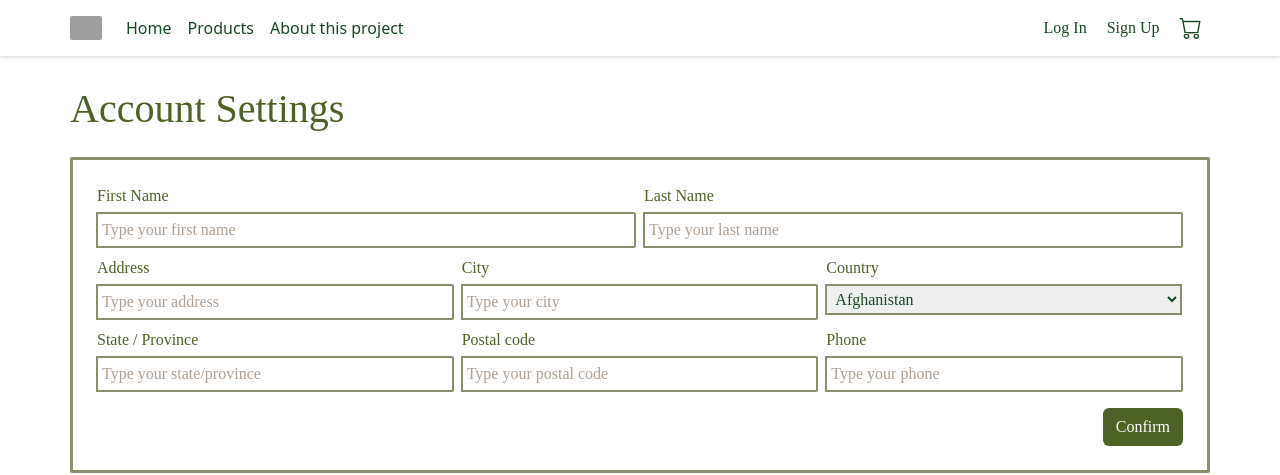
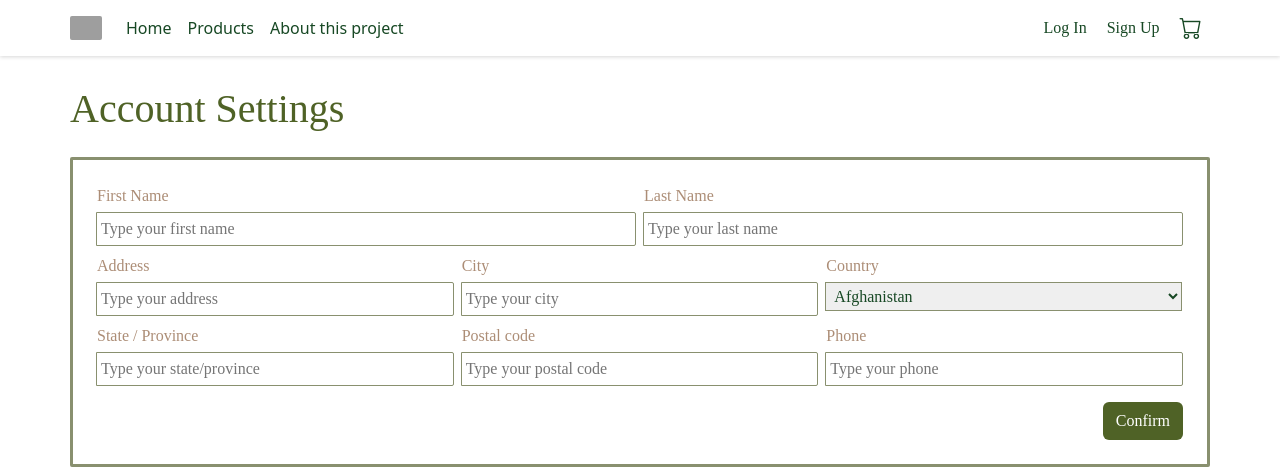
Before and after one commit to lauramica/plantasia_frontpages, a React (Vite) app: page /edit-user in a window 1280 px wide. Shown: the top 475 px of the page. Built offline with nearby package versions, Linux system fonts and the light colour scheme; no server answers; grey boxes are pictures that could not be loaded; a web font is replaced by a local one.

Commit message:
User views

```diff
--- a/src/css/EditUser.css
+++ b/src/css/EditUser.css
@@ -11,23 +11,20 @@
   font-size: 2.5rem;
 }
 .label-form {
-  color: var(--mediumgreen);
-}
-::placeholder {
-  color: var(--almond);
+  color: var(--capuccino);
 }
 
 .input-form {
   /* border: none; */
   color: var(--darkgreen);
-  border: solid, 2px;
+  border: solid, 1px;
   border-color: var(--lightgreen);
   border-radius: 2px;
 }
 
 .select-form {
   /* border: none; */
-  border: solid, 2px;
+  border: solid, 1px;
   border-color: var(--lightgreen);
   color: var(--darkgreen);
 }
--- a/src/css/ProfileView.css
+++ b/src/css/ProfileView.css
@@ -12,12 +12,13 @@
 }
 
 .info-user {
-  color: var(--capuccino);
+  color: var(--darkgreen);
+  border-bottom: 1px solid var(--lightgreen);
+  margin-bottom: 0.7rem;
 }
 
 .label-info-user {
-  color: var(--mediumgreen);
-  border-bottom: 1px solid var(--lightgreen);
+  color: var(--capuccino);
 }
 
 .edit-info-button {
--- a/src/pages/EditUser.jsx
+++ b/src/pages/EditUser.jsx
@@ -116,6 +116,9 @@ function EditUser() {
                 })
               }
             >
+              <option value="" selected disabled hidden>
+                Choose your country
+              </option>
               <option value="AF">Afghanistan</option>
               <option value="AX">Åland Islands</option>
               <option value="AL">Albania</option>
```
